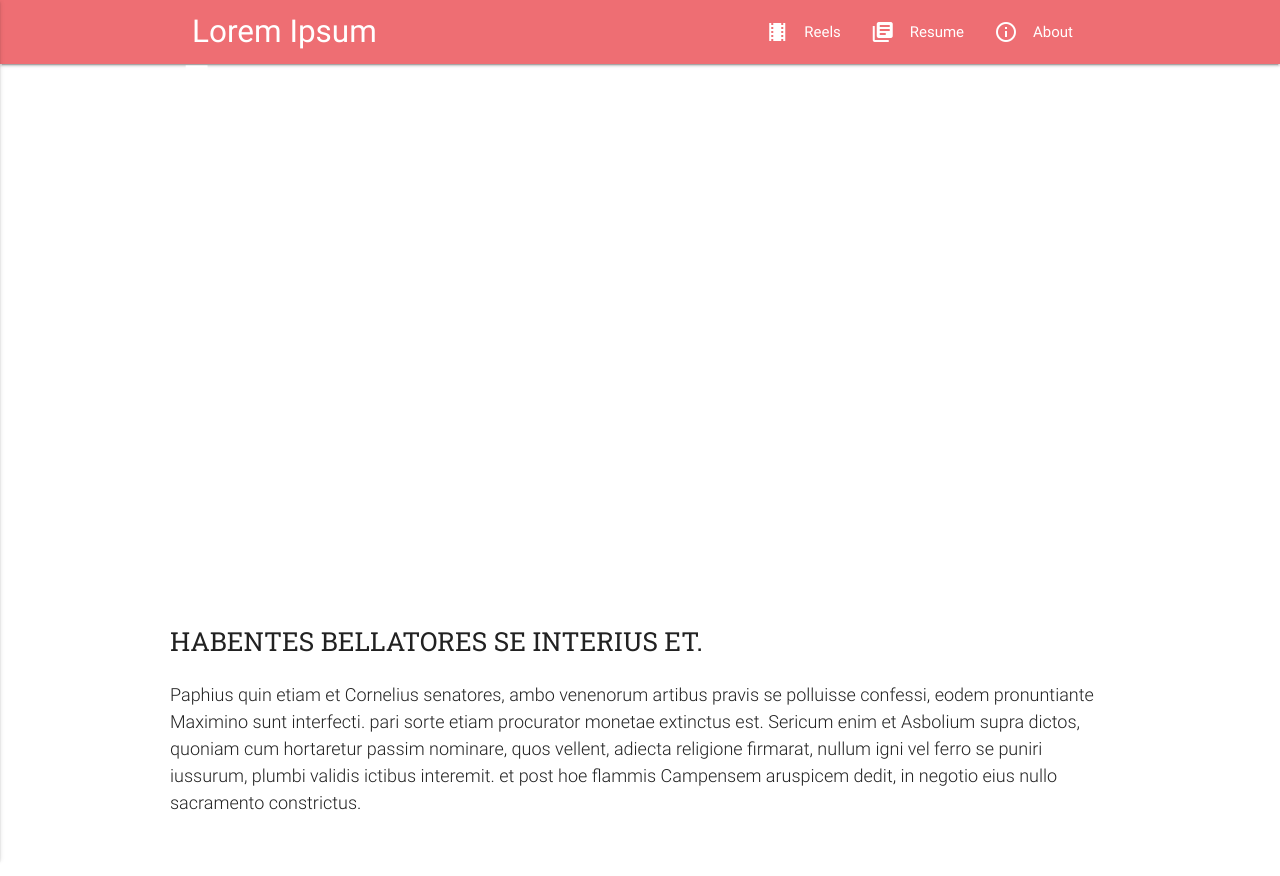
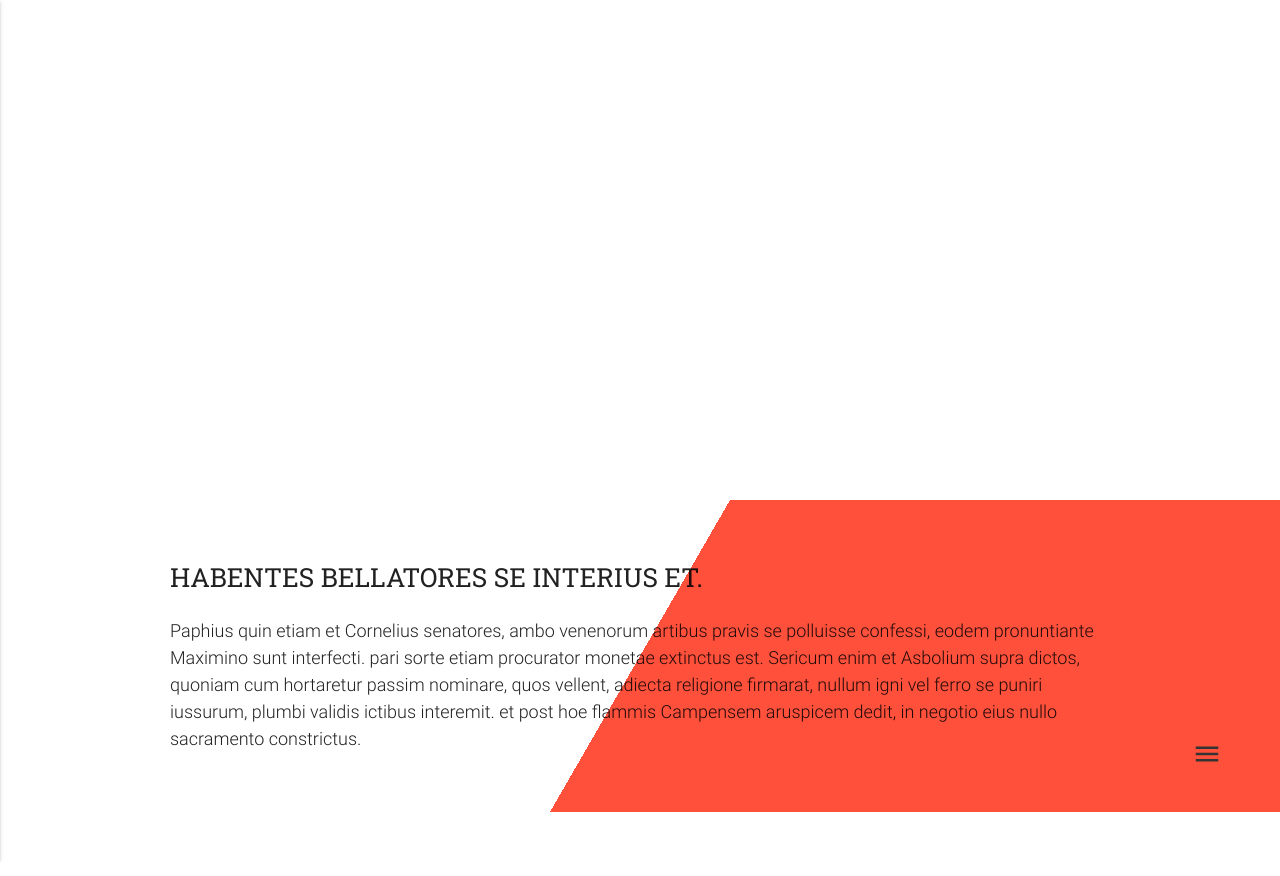
Before and after one commit to alee792/alee792.github.io, a plain HTML site: page index.html in a window 1280 px wide. After the commit the page ends 812 px from the top, so only its background shows below. Drawn offline with nearby package versions, Linux system fonts and the light colour scheme; a script that the page names is missing.

Commit message:
Nav changed to FAB

```diff
--- a/css/style.css
+++ b/css/style.css
@@ -44,7 +44,40 @@ a {
 }
 
 /****** Override ******/
+.fixed-action-btn {
+  right: 0;
+  bottom: 18px;
+}
 
+.fixed-action-btn ul {
+  right: 12px;
+}
+.btn-flat i{
+  font-size: 2rem;
+}
+
+.fixed-action-btn ul{
+  text-align: right;
+  bottom: 30px;
+}
+
+.fab-item {
+  color: black;
+  text-decoration: none;
+  padding: 0;
+  margin: 0;
+  background-color: rgba(247, 255, 0, .9);
+  border-radius: 0;
+  transition: .3s;
+  width: auto;
+  padding: 0 4px;
+}
+
+/****** Custom ******/
+.about {
+  background: linear-gradient(300deg, #ff503c calc(50%), #fff 50%);
+
+}
 
 
 /****** Video ******/
@@ -89,9 +122,9 @@ a {
 #muter{
   position: absolute;
   top: 95%;
-  left: 95%;
+  left: 93%;
   transform: translate(-50%,-50%);
-  font-size: 2em;
+  font-size: 1.5em;
 }
 
  .cover .hi  span {
@@ -139,4 +172,15 @@ a {
     font-size: 27vh;
     padding: 0 2rem;
   }
+
+  .fixed-action-btn {
+  right: 28px;
+  bottom: 28px;
+  }
+
+  #muter{
+  position: absolute;
+  top: 95%;
+  left: 95%;
+  }
 }
--- a/index.html
+++ b/index.html
@@ -20,24 +20,30 @@
   <script src="https://cdnjs.cloudflare.com/ajax/libs/materialize/0.98.2/js/materialize.min.js"></script>
   <script src="js/scripts.js"></script>
 
-  <nav role="navigation">
-    <div class="nav-wrapper container">
-      <a href="#" class="brand-logo">Lorem Ipsum</a>
-      <ul class="right hide-on-med-and-down">
-        <li><a href="#"><i class="material-icons left">theaters</i>Reels</a></li>
-        <li><a href="#"><i class="material-icons left">library_books</i>Resume</a></li>
-        <li><a href="#"><i class="material-icons left">info_outline</i>About</a></li>
-      </ul>
+
+  <!--Slide Nav-->
+  <div>
     <ul id="nav-mobile" class="side-nav">
       <li><a href="#"><i class="material-icons left">theaters</i>Reels</a></li>
       <li><a href="#"><i class="material-icons left">library_books</i>Resume</a></li>
       <li><a href="#"><i class="material-icons left">info_outline</i>About</a></li>
     </ul>
-      <a href="#" data-activates="nav-mobile" class="button-collapse"><i class="material-icons">menu</i></a>
+    <a href="#" data-activates="nav-mobile" class="button-collapse"><!--<i class="material-icons">menu</i>--></a>
   </div>
-  </nav>
 
+  <!--FAB Nav-->
+  <div class="fixed-action-btn vertical">
+    <a class="btn-flat">
+      <i class="large material-icons">menu</i>
+    </a>
+    <ul>
+      <li><a class="btn-floating fab-item">Reel</a></li>
+      <li><a class="btn-floating fab-item">About</a></li>
+      <li><a class="btn-floating fab-item">Contact</a></li>
+    </ul>
+  </div>
 
+  <!--Video Banner-->
   <div id="index-banner" class="parallax-container">
     <div class="cover">
       <ul class="hi cover-flex">
@@ -52,7 +58,9 @@
     </div>
   </div>
 
+  <!--About-->
   <section>
+    <div class="about">
       <div class="wrap">
         <h2>Habentes bellatores se interius et.</h2>
         <p>Paphius quin etiam et Cornelius senatores, ambo venenorum artibus pravis se polluisse confessi, eodem pronuntiante
@@ -61,6 +69,7 @@
           iussurum, plumbi validis ictibus interemit. et post hoe flammis Campensem aruspicem dedit, in negotio eius nullo
           sacramento constrictus.</p>
       </div>
+    </div>
   </section>
 
 
```
Lines whose indentation alone changed are shown as unchanged.
